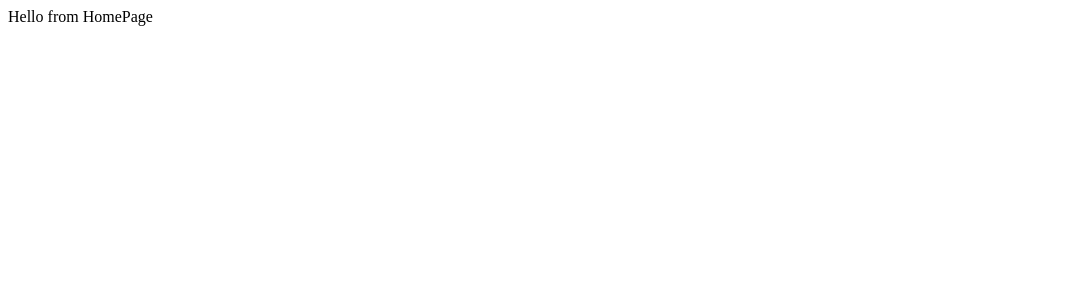
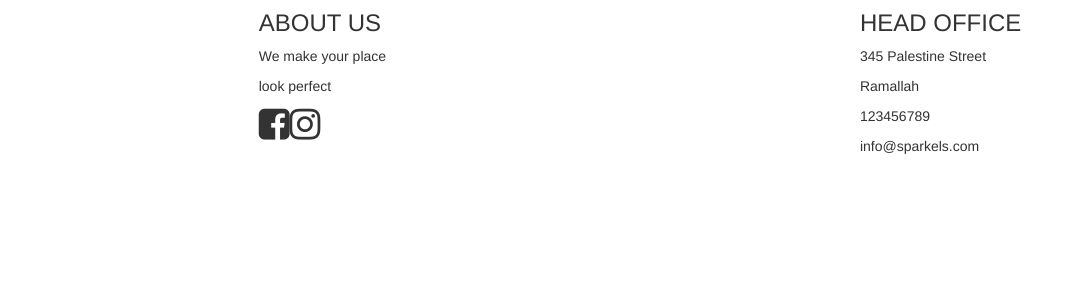
Before and after one commit to Pythons4/pythons, a React (Create React App) app in the folder frontend/: page / in a window 1280 px wide. Shown: the top 300 px of the page, without its empty margins (0-1076 px from the left). Built offline with nearby package versions, Linux system fonts and the light colour scheme.

Commit message:
footer comp nearly done

```diff
--- a/frontend/package.json
+++ b/frontend/package.json
@@ -9,7 +9,9 @@
     "@types/jest": "^26.0.15",
     "@types/node": "^12.0.0",
     "@types/react-dom": "^16.9.8",
+    "bootstrap": "^3.4.1",
     "react": "^17.0.1",
+    "react-bootstrap": "^1.4.0",
     "react-dom": "^17.0.1",
     "react-redux": "^7.2.2",
     "react-scripts": "4.0.1",
--- a/frontend/public/index.html
+++ b/frontend/public/index.html
@@ -9,6 +9,8 @@
       name="description"
       content="Web site created using create-react-app"
     />
+    <link rel="stylesheet" href="https://maxcdn.bootstrapcdn.com/bootstrap/4.0.0/css/bootstrap.min.css" integrity="sha384-Gn5384xqQ1aoWXA+058RXPxPg6fy4IWvTNh0E263XmFcJlSAwiGgFAW/dAiS6JXm" crossorigin="anonymous">
+    <link rel="stylesheet" href="https://cdnjs.cloudflare.com/ajax/libs/font-awesome/4.7.0/css/font-awesome.min.css">
     <link rel="apple-touch-icon" href="%PUBLIC_URL%/logo192.png" />
     <!--
       manifest.json provides metadata used when your web app is installed on a
--- a/frontend/src/App.tsx
+++ b/frontend/src/App.tsx
@@ -1,5 +1,8 @@
 import React from 'react';
 import Homepage from './Components/Homepage/Homepage';
+import Footer from './Components/Homepage/Footer';
+
+
 import { connect } from 'react-redux'
 import { Dispatch } from 'redux'
 import { AppState } from './store/rootStore'
@@ -23,7 +26,10 @@ const mapDispatchToPropes = (dispatch: Dispatch): AppProps => ({
 class App extends React.Component<AppProps, AppState>{
   render(): JSX.Element {
     return (
-      <Homepage {...this.props}></Homepage>
+      // <Homepage {...this.props}></Homepage>
+      <Footer {...this.props}></Footer>
+
+
     );
   }
 }
--- /dev/null
+++ b/frontend/src/Components/Homepage/Footer.tsx
@@ -0,0 +1,58 @@
+import React, { Component } from 'react';
+import 'bootstrap/dist/css/bootstrap.min.css';
+
+export default class Footer extends Component {
+    render() {
+        return (
+            <div>
+
+                <div className="row d-flex justify-content-between" >
+
+                    <div className="w-25" >
+
+                        <h5 className="text-uppercase" style={{ fontSize: "24px" }} >About us </h5>
+
+                        <ul className="list-unstyled">
+                            <li>
+                                <p> We make your place</p>
+                            </li>
+                            <li>
+                                <p> look perfect</p>
+                            </li>
+
+
+                            <li className="d-flex">
+                                <span className="d-block mr-20"><i className="fa fa-facebook-square " style={{ fontSize: "36px" }} ></i></span>
+                                <span className="d-block"> <i className="fa fa-instagram d-inline-block  " style={{ fontSize: "36px" }} ></i></span>
+
+                            </li>
+                        </ul>
+
+                    </div>
+
+
+                    <div className="w-20">
+
+                        <h5 className="text-uppercase" style={{ fontSize: "24px" }}>Head office</h5>
+
+                        <ul className="list-unstyled">
+                            <li>
+                                <p> 345 Palestine Street</p>
+                            </li>
+                            <li>
+                                <p> Ramallah</p>
+                            </li>
+                            <li>
+                                <p>123456789</p>
+                            </li>
+                            <li>
+                                <p>info@sparkels.com</p>
+                            </li>
+                        </ul>
+                    </div>
+                </div >
+            </div >
+
+        )
+    }
+}
--- a/frontend/tsconfig.json
+++ b/frontend/tsconfig.json
@@ -18,7 +18,7 @@
     "resolveJsonModule": true,
     "isolatedModules": true,
     "noEmit": true,
-    "jsx": "react"
+    "jsx": "react-jsx"
   },
   "include": [
     "src"
```
Also changed, not shown: 2 other files (tests, documents, lock files or other folders).
